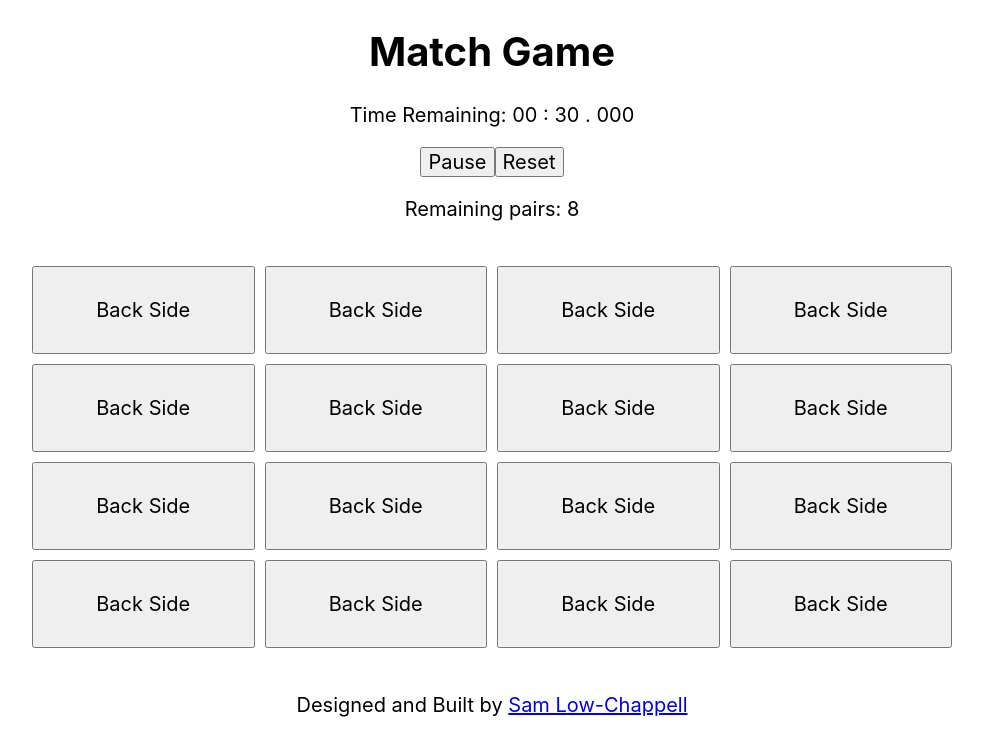
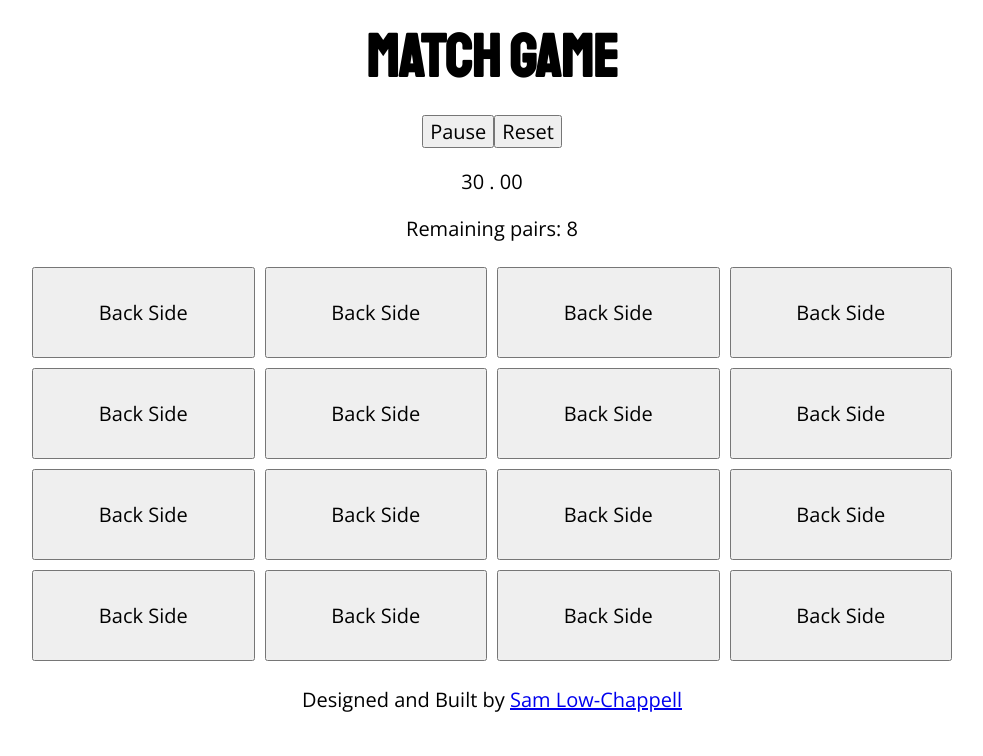
Before and after one commit to sjlowchappell/match-game, a React (Create React App) app: page / in a window 1280 px wide. Shown: the top 756 px of the page, without its empty margins (148-1131 px from the left). Built offline with nearby package versions, Linux system fonts and the light colour scheme.

Commit message:
updated styling

```diff
--- a/public/index.html
+++ b/public/index.html
@@ -5,10 +5,7 @@
 		<link rel="icon" href="%PUBLIC_URL%/favicon.ico" />
 		<meta name="viewport" content="width=device-width, initial-scale=1" />
 		<meta name="theme-color" content="#000000" />
-    <meta
-      name="description"
-      content="Web site created using create-react-app"
-    />
+		<meta name="description" content="Web site created using create-react-app" />
 		<link rel="apple-touch-icon" href="%PUBLIC_URL%/logo192.png" />
 		<!--
       manifest.json provides metadata used when your web app is installed on a
@@ -24,7 +21,8 @@
       work correctly both with client-side routing and a non-root public URL.
       Learn how to configure a non-root public URL by running `npm run build`.
     -->
-    <title>React App</title>
+		<link href="https://fonts.googleapis.com/css?family=Open+Sans|Staatliches&display=swap" rel="stylesheet" />
+		<title>Match Up</title>
 	</head>
 	<body>
 		<noscript>You need to enable JavaScript to run this app.</noscript>
@@ -38,6 +36,5 @@
 
       To begin the development, run `npm start` or `yarn start`.
       To create a production bundle, use `npm run build` or `yarn build`.
-    -->
-  </body>
+    --></body>
 </html>
--- a/src/App.css
+++ b/src/App.css
@@ -180,8 +180,24 @@ html {
 	text-align: center;
 }
 
+body {
+	font-family: 'Open Sans', sans-serif;
+}
+
 h1 {
+	font-size: 6rem;
+	margin: 20px 0px;
+	font-family: 'Staatliches', cursive;
+}
+
+h2 {
+	font-family: 'Staatliches', cursive;
 	font-size: 4rem;
+	margin-bottom: 20px;
+}
+
+h3 {
+	font-size: 2.2rem;
 }
 
 p,
--- a/src/components/card.tsx
+++ b/src/components/card.tsx
@@ -6,9 +6,11 @@ import styled from 'styled-components';
 const Container = styled.div``;
 
 const Button = styled.button`
-	width: calc(100% - 10px);
-	padding: 30px 15px;
 	margin: 5px;
+	@media (min-width: 470px) {
+		width: calc(100% - 10px);
+		padding: 30px 15px;
+	}
 `;
 
 interface CardProps {
--- a/src/components/cardGallery.tsx
+++ b/src/components/cardGallery.tsx
@@ -4,11 +4,11 @@ import Card from './card';
 import styled from 'styled-components';
 
 const Container = styled.div`
-	padding: 20px 0px;
+	// padding: 20px 0px;
 	display: flex;
 	flex-wrap: wrap;
 	> * {
-		min-width: 25%;
+		width: 25%;
 	}
 `;
 
@@ -23,7 +23,7 @@ const CardGallery: FC<CardGalleryProps> = ({ cards }) => {
 	return (
 		<Container>
 			{/* go through deck and return a new card component for each card */}
-			{cards.deck.map((card: any, index: any) => {
+			{cards.deck.map((card: any, index: number) => {
 				return <Card key={`cardid-${index}`} card={card} image={'Fake'} flipped={cards.flipped} />;
 			})}
 		</Container>
--- a/src/components/game.tsx
+++ b/src/components/game.tsx
@@ -52,13 +52,12 @@ const Game: FC<GameProps> = ({ state, stopTimer, resetTimer, pauseGame, endGame,
 	};
 	return (
 		<div>
-			{/* Timer Component */}
-			<Timer />
-
 			{/* Pause buttons */}
 			{/* When clicking pause, it should bring up the modal */}
 			<button onClick={pause}>Pause</button>
 			<button onClick={reset}>Reset</button>
+			{/* Timer Component */}
+			<Timer />
 			{/* Display remaining pairs of cards */}
 			<p>Remaining pairs: {state.cards.remainingPairs}</p>
 			{/* Card Gallery Component */}
--- a/src/components/timer.tsx
+++ b/src/components/timer.tsx
@@ -8,24 +8,23 @@ interface TimerProps {
 }
 
 const Timer: FC<TimerProps> = ({ timer }) => {
-	const format = (time: any) => {
-		const pad = (time: any, length: any) => {
+	const format = (time: number) => {
+		const pad = (time: string, length: number) => {
 			while (time.length < length) {
 				time = '0' + time;
 			}
 			return time;
 		};
 
-		time = new Date(time);
-		let m = pad(time.getMinutes().toString(), 2);
-		let s = pad(time.getSeconds().toString(), 2);
-		let ms = pad(time.getMilliseconds().toString(), 3);
+		const timestamp = new Date(time);
+		let s = pad(timestamp.getSeconds().toString(), 2);
+		let ms = pad(timestamp.getMilliseconds().toString(), 2);
 
-		return `${m} : ${s} . ${ms}`;
+		return `${s} . ${ms}`;
 	};
 	return (
 		<div>
-			<p>Time Remaining: {format(timer.time)}</p>
+			<p>{format(timer.time)}</p>
 		</div>
 	);
 };
--- a/src/redux/reducers/cards.tsx
+++ b/src/redux/reducers/cards.tsx
@@ -145,7 +145,7 @@ interface CardsState {
 interface ActionState {
 	type: string;
 	payload: {
-		id: any;
+		id: number;
 	};
 }
 
```
Also changed, not shown: src/components/modal.tsx (+35 -15 lines). Lines whose indentation alone changed are shown as unchanged.
